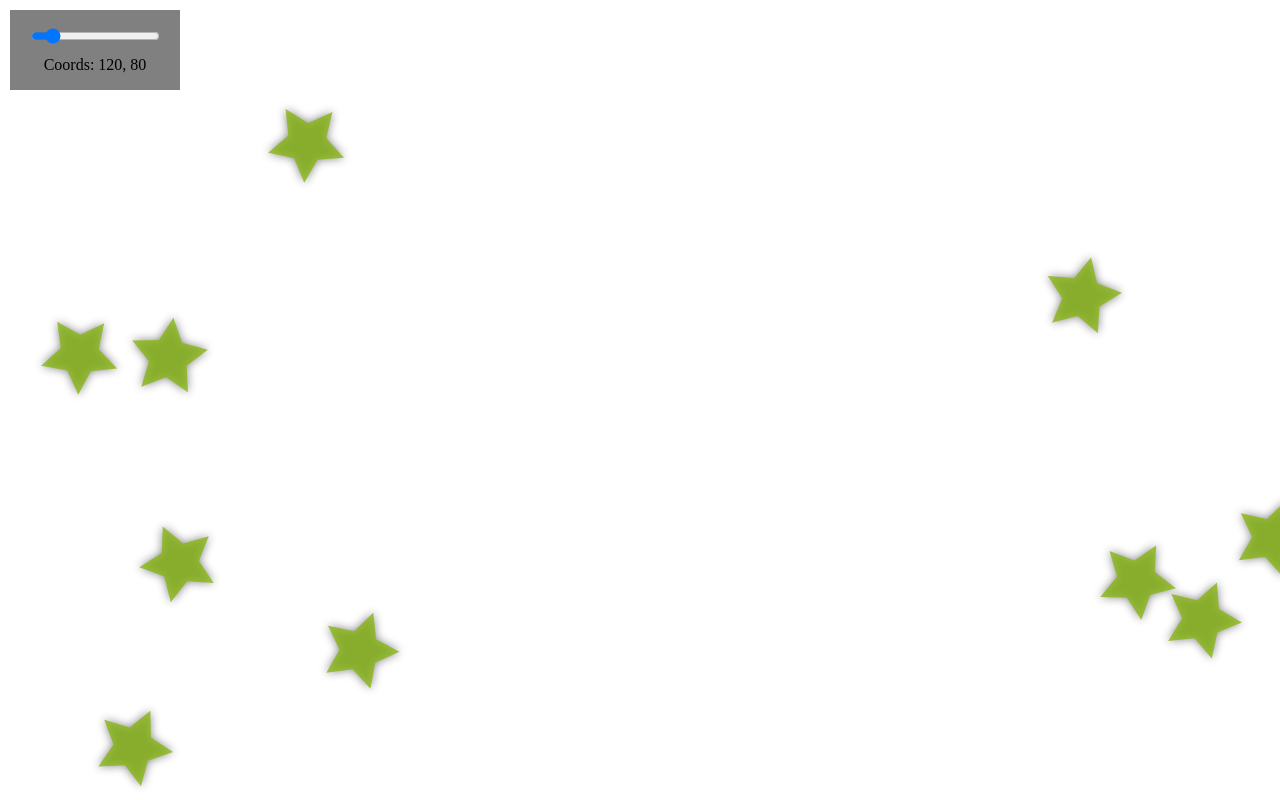
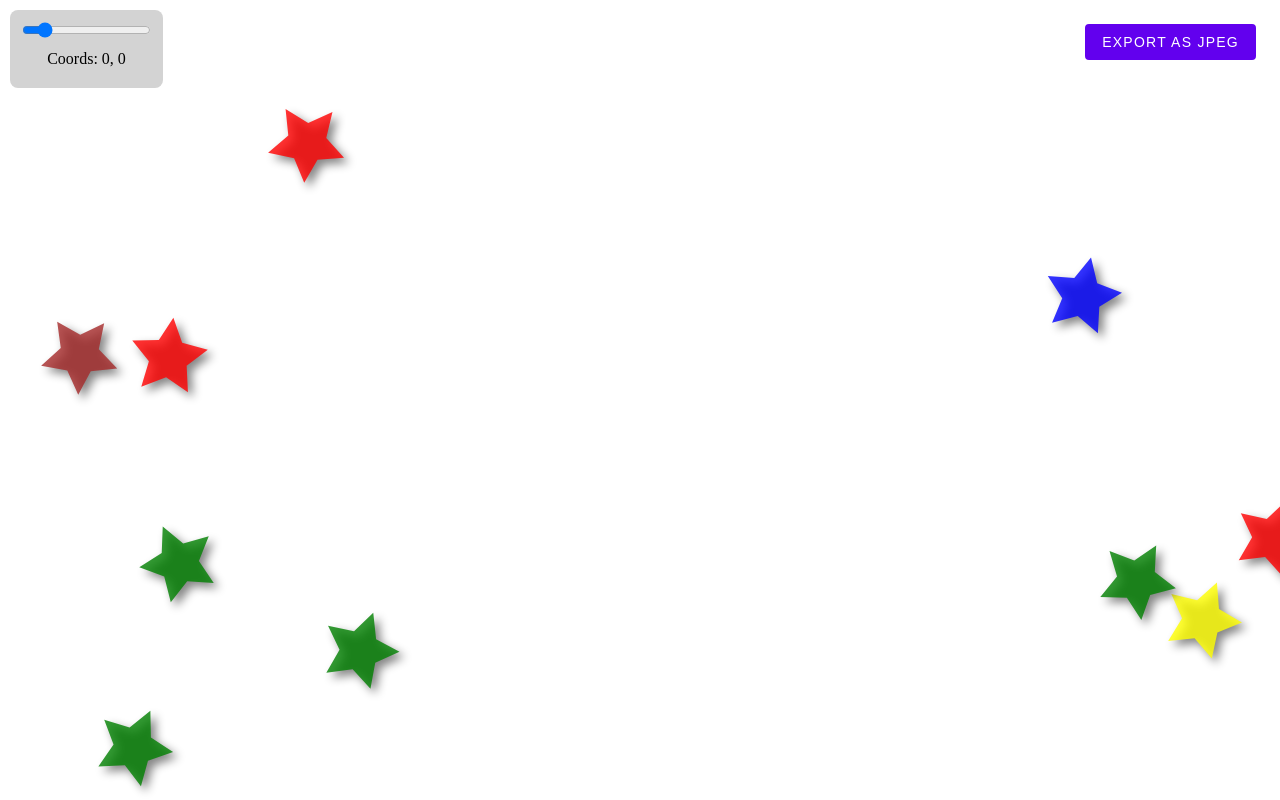
Before and after one commit to sethcarrino/react-konva-app, a React (Vite) app: page / in a window 1280 px wide. Built offline with nearby package versions, Linux system fonts and the light colour scheme.

Commit message:
wrapped up specs for project and added some more styles

```diff
--- a/src/components/Artboard.tsx
+++ b/src/components/Artboard.tsx
@@ -1,11 +1,17 @@
 import Konva from "konva";
 import { observer } from "mobx-react-lite";
+import { useRef } from 'react';
 import { Layer, Stage } from "react-konva";
 import { useStore } from "../store/design";
 import { StarElement } from "./StarElement"
 
+const buttonStyles = {
+
+}
+
 function ArtboardImpl() {
   const { elements, selectedElementId, setSelectedElement } = useStore();
+  const stageRef: any = useRef(null);
 
   const deselectElement = (e: any) => {
     const clickedOnEmpty = e.target === e.target.getStage();
@@ -14,14 +20,34 @@ function ArtboardImpl() {
     }
   };
 
+  const downloadURI = (uri: string, name: string) => {
+    let link = document.createElement('a');
+    link.download = name;
+    link.href = uri;
+    document.body.appendChild(link);
+    link.click();
+    document.body.removeChild(link);
+  }
+
+  const handleExport = () => {
+    const uri = stageRef.current.toDataURL({mimeType: 'image/jpeg'});
+    downloadURI(uri, 'stars.jpg');
+  };
+
+
   return (
-    <Stage width={window.innerWidth} height={window.innerHeight} onMouseDown={deselectElement} onTouchStart={deselectElement}>
+    <div style={{ position: 'relative' }}>
+      <Stage ref={stageRef} width={window.innerWidth} height={window.innerHeight} onMouseDown={deselectElement} onTouchStart={deselectElement}>
         <Layer>
           {elements.map((star, index) => (
               <StarElement key={star.id} star={star} index={index} isSelected={star.id === selectedElementId}/>
           ))}
         </Layer>
       </Stage>
+      <div style={{ position: "fixed", top: 0, right: 0, padding: "24px" }}>
+        <button style={{ ...buttonStyles }} className="button" onClick={handleExport}>Export as JPEG</button>
+      </div>
+    </div>
   );
 }
 
--- a/src/components/StarElement.tsx
+++ b/src/components/StarElement.tsx
@@ -1,4 +1,4 @@
-import { useRef, useEffect } from 'react';
+import { useRef, useEffect, useMemo } from 'react';
 import { Star, Transformer } from "react-konva";
 import { observer } from "mobx-react-lite";
 import { useStore } from "../store/design";
@@ -10,39 +10,52 @@ type StarElementProps = {
   index: number;
 }
 
+const transformerOptions = {
+  anchorFill: '#90ee90',
+  anchorCornerRadius: 500,
+  anchorSize: 12,
+  borderStrokeWidth: 2,
+}
+
+const colors = ["red", "blue", "yellow", "green", "white", "brown", "gray"]
+
 function StarShape({star, isSelected, index}: StarElementProps) {
     const { elements, setSelectedElement, setElements } = useStore();
     const shapeRef: any = useRef();
     const trRef: any = useRef();
+    const randomColor = useMemo(() => colors[Math.floor(Math.random()*colors.length)], []);
 
     useEffect(() => {
-        if (isSelected) {
+        if (isSelected && !star.locked) {
             trRef.current.nodes([shapeRef.current]);
             trRef.current.getLayer().batchDraw();
         }
     }, [isSelected]);
 
-    return (
-      <>
-        <Star
-            id={star.id}
-            ref={shapeRef}
-            x={star.x}
-            y={star.y}
-            numPoints={star.numPoints}
-            innerRadius={20}
-            outerRadius={40}
-            fill="#89b717"
-            opacity={0.8}
-            draggable
-            rotation={star.rotation}
-            shadowColor="black"
-            shadowBlur={10}
-            shadowOpacity={0.6}
-            onMouseDown={() => {
-              setSelectedElement(star.id);
-            }}
-            onTransformEnd={(e) => {
+    const handleDragStart = (e: any) => {
+      const id = e.target.id();
+      setElements(
+        elements.map((el) => {
+          return {
+            ...el,
+            isDragging: el.id === id,
+          };
+        })
+      );
+    };
+
+    const handleDragEnd = (e: any) => {
+      setElements(
+        elements.map((el) => {
+          return {
+            ...el,
+            isDragging: false,
+          };
+        })
+      );
+    };
+
+    const handleTransform = (e: any) => {
       const node: any = shapeRef.current;
 
       if(node) {
@@ -59,9 +72,35 @@ function StarShape({star, isSelected, index}: StarElementProps) {
         };
         setElements(els);
       }
+    }
+
+    return (
+      <>
+        <Star
+            id={star.id}
+            ref={shapeRef}
+            x={star.x}
+            y={star.y}
+            numPoints={star.numPoints}
+            innerRadius={20}
+            outerRadius={40}
+            fill={randomColor}
+            opacity={0.8}
+            draggable={!star.locked}
+            rotation={star.rotation}
+            shadowColor="black"
+            shadowBlur={10}
+            shadowOpacity={0.6}
+            onMouseDown={() => {
+              setSelectedElement(star.id);
             }}
+            shadowOffsetX={star.isDragging ? 10 : 5}
+            shadowOffsetY={star.isDragging ? 10 : 5}
+            onDragStart={handleDragStart}
+            onDragEnd={handleDragEnd}
+            onTransformEnd={handleTransform}
         />
-          {isSelected &&
+        {isSelected && !star.locked &&
           <Transformer
             ref={trRef}
             boundBoxFunc={(oldBox, newBox) => {
@@ -70,6 +109,7 @@ function StarShape({star, isSelected, index}: StarElementProps) {
               }
               return newBox;
             }}
+            {...transformerOptions}
           />
         }
       </>
--- a/src/components/Toolbar.tsx
+++ b/src/components/Toolbar.tsx
@@ -3,12 +3,18 @@ import { observer } from "mobx-react-lite";
 import { ChangeEvent, useEffect, useState } from "react";
 import { useStore } from "../store/design";
 
+const buttonStyles = {
+  borderRadius: 6,
+  cursor: "pointer"
+}
+
 
 function ToolbarImpl() {
-  const { selectedElement, updateElementPoints, selectedElementId } = useStore();
+  const [cursorCoordinates, setCursorCoordinates] = useState({ x: 0, y: 0 });
+  const { selectedElement, updateElementPoints, selectedElementId, toggleElementLock } = useStore();
 
   const setNewCoords = (event: MouseEvent) => {
-    // get Konva coords
+    setCursorCoordinates({ x: event.clientX, y: event.clientY })
   };
 
   useEffect(() => {
@@ -25,15 +31,14 @@ function ToolbarImpl() {
         position: "fixed",
         top: "10px",
         left: "10px",
-        width: "150px",
-        height: "60px",
         display: "flex",
         padding: "10px",
         gap: "10px",
         flexDirection: "column",
         alignItems: "center",
         justifyContent: "center",
-        background: "grey",
+        background: "lightgrey",
+        borderRadius: "8px"
       }}
     >
       <input
@@ -44,7 +49,10 @@ function ToolbarImpl() {
           updateElementPoints(selectedElementId, count)
         }}
       />
-      <p style={{margin: '0'}}>{`Coords: ${120}, ${80}`}</p>
+      <p style={{margin: '0'}}>{`Coords: ${cursorCoordinates.x}, ${cursorCoordinates.y}`}</p>
+      <div style={{ display: 'flex', flexDirection: 'column'}}>
+        {selectedElementId && <button style={buttonStyles} className="button-alt" onClick={() => toggleElementLock(selectedElementId)}>{selectedElement?.locked ? "Unlock" : "Lock"}</button>}
+      </div>
     </div>
   );
 }
--- a/src/main.css
+++ b/src/main.css
@@ -2,3 +2,48 @@ body {
   margin: 0;
   padding: 0;
 }
+
+.button {
+  display: inline-block;
+  outline: none;
+  cursor: pointer;
+  font-weight: 500;
+  border-radius: 3px;
+  padding: 0 15px;
+  border-radius: 4px;
+  color: #fff;
+  background: #6200ee;
+  line-height: 1.15;
+  font-size: 14px;
+  height: 36px;
+  word-spacing: 0px;
+  letter-spacing: .0892857143em;
+  text-decoration: none;
+  text-transform: uppercase;
+  min-width: 64px;
+  border: 2px solid #6200ee;
+  text-align: center;
+  transition: background 280ms cubic-bezier(0.4, 0, 0.2, 1);
+}
+
+.button:hover {
+  background: #fff;
+  color: #6200ee;
+}
+
+.button-alt {
+  display: inline-block;
+  outline: none;
+  cursor: pointer;
+  font-weight: 500;
+  border-radius: 3px;
+  padding: 0 12px;
+  border-radius: 2px;
+  color: #fff;
+  background: #6200ee;
+  font-size: 12px;
+  height: 24px;
+  letter-spacing: .0892857143em;
+  text-decoration: none;
+  border: 2px solid #6200ee;
+}
--- a/src/store/design.ts
+++ b/src/store/design.ts
@@ -34,6 +34,14 @@ export const Store = types
       els[elementIndex] = {...element, numPoints: parseInt(pointCount)}
 
       self.elements = els;
+    },
+    toggleElementLock: (elementId: string | any) => {
+      const els: ElementType[] | any = [...self.elements];
+      const elementIndex = els.findIndex((el: ElementType) => el.id === elementId);
+      const element = els[elementIndex];
+      els[elementIndex] = {...element, locked: !element.locked}
+
+      self.elements = els;
     }
   }))
   .views((self) => ({
--- a/src/store/element.ts
+++ b/src/store/element.ts
@@ -11,16 +11,14 @@ const ElementAttrs = {
   scaleY: types.optional(types.number, 1),
   rotation: 0,
   opacity: 1,
-
+  isDragging: false,
   locked: false,
   numPoints: 5,
-
   shadowEnabled: false,
   shadowBlur: 5,
   shadowOffsetX: 0,
   shadowOffsetY: 0,
   shadowColor: "black",
-
   custom: types.frozen(),
 };
 
```
Also changed, not shown: 1 other file (tests, documents, lock files or other folders). Lines whose indentation alone changed are shown as unchanged.
